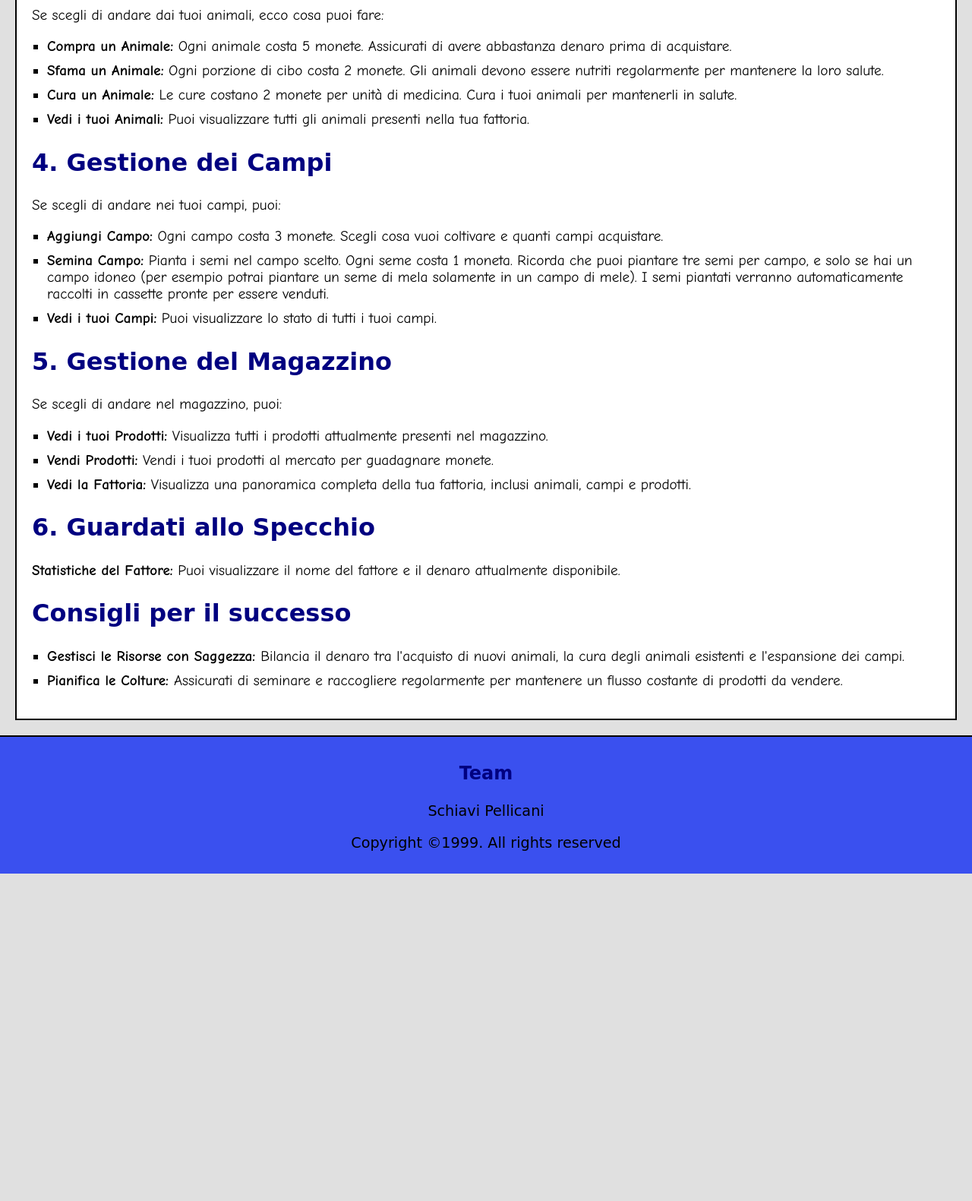
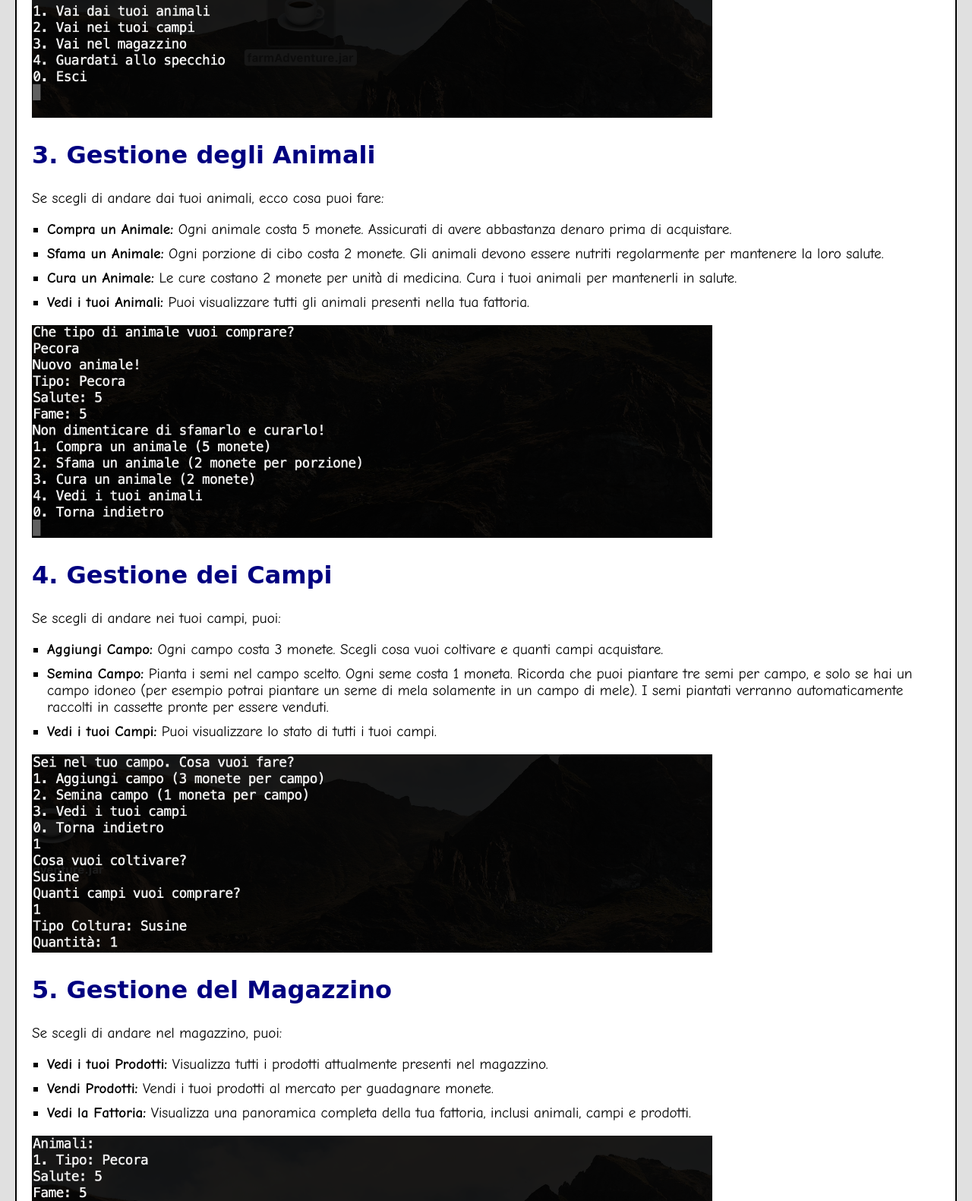
Before and after one commit to SchiavoniDaniele/farmAdventure, a plain HTML site: page tutorial.html in a window 1280 px wide. Shown: the part 744-2325 px from the top of the page at 76% size. Before the commit the page ends 1894 px from the top, so only its background shows below. Drawn offline with Linux system fonts and the light colour scheme; a web font is replaced by a local one.

Commit message:
Aggiunte immagini di tutorial

```diff
--- a/src/style.css
+++ b/src/style.css
@@ -60,6 +60,9 @@ main {
 .img img {
     width: 100%;
 }
+.tutorial{
+    width:70vw;
+}
 
 h2 {
     font-family: 'Nabla', cursive;
--- a/tutorial.html
+++ b/tutorial.html
@@ -3,10 +3,10 @@
 <head>
     <meta charset="utf-8" />
     <meta name="viewport" content="width=device-width, initial-scale=1.0">
-    <meta name="description" content="">
-    <meta name="keywords" content="">
+    <meta name="description" content="Istruzioni per il gioco farmAdventure">
+    <meta name="keywords" content="Fattoria, contadino, animali, fattore, videogioco, anni 2000">
     <meta name="author" content="Daniele Schiavoni">
-    <meta name="robots" content="Fattoria, contadino, animali, fattore, videogioco, anni 2000">
+    <meta name="robots" content="">
     <link rel="stylesheet" href="src/style.css" />
     <link rel="preconnect" href="https://fonts.googleapis.com">
     <link rel="preconnect" href="https://fonts.gstatic.com" crossorigin>
@@ -42,6 +42,7 @@
                 <li><strong>4. Guardati allo specchio</strong></li>
                 <li><strong>0. Esci</strong></li>
             </ul>
+            <img class="tutorial" src="src/img/menuPrincipale.png" alt="Menù principale"/>
         </div>
 
         <div class="d">
@@ -53,6 +54,7 @@
                 <li><strong>Cura un Animale:</strong> Le cure costano 2 monete per unità di medicina. Cura i tuoi animali per mantenerli in salute.</li>
                 <li><strong>Vedi i tuoi Animali:</strong> Puoi visualizzare tutti gli animali presenti nella tua fattoria.</li>
             </ul>
+            <img class="tutorial" src="src/img/stalla.png" alt="Menù stalla" />
         </div>
 
         <div class="d">
@@ -63,6 +65,7 @@
                 <li><strong>Semina Campo:</strong> Pianta i semi nel campo scelto. Ogni seme costa 1 moneta. Ricorda che puoi piantare tre semi per campo, e solo se hai un campo idoneo (per esempio potrai piantare un seme di mela solamente in un campo di mele). I semi piantati verranno automaticamente raccolti in cassette pronte per essere venduti.</li>
                 <li><strong>Vedi i tuoi Campi:</strong> Puoi visualizzare lo stato di tutti i tuoi campi.</li>
             </ul>
+            <img class="tutorial" src="src/img/campo.png" alt="Menù campi" />
         </div>
 
         <div class="d">
@@ -73,6 +76,7 @@
                 <li><strong>Vendi Prodotti:</strong> Vendi i tuoi prodotti al mercato per guadagnare monete.</li>
                 <li><strong>Vedi la Fattoria:</strong> Visualizza una panoramica completa della tua fattoria, inclusi animali, campi e prodotti.</li>
             </ul>
+            <img class="tutorial" src="src/img/fattoria.png" alt="Menù fattoria" />
         </div>
 
         <div class="d">
```
Also changed, not shown: src/img/4b708830-7d26-44f9-9aca-d208d3948912.webp (added), src/img/campo.png (added), src/img/cow1.jpg (added), src/img/farmers.jpeg (added), src/img/fattoria.png (added), src/img/menuPrincipale.png (added), src/img/prodotto.png (added), src/img/stalla.png (added), 3 other files.
